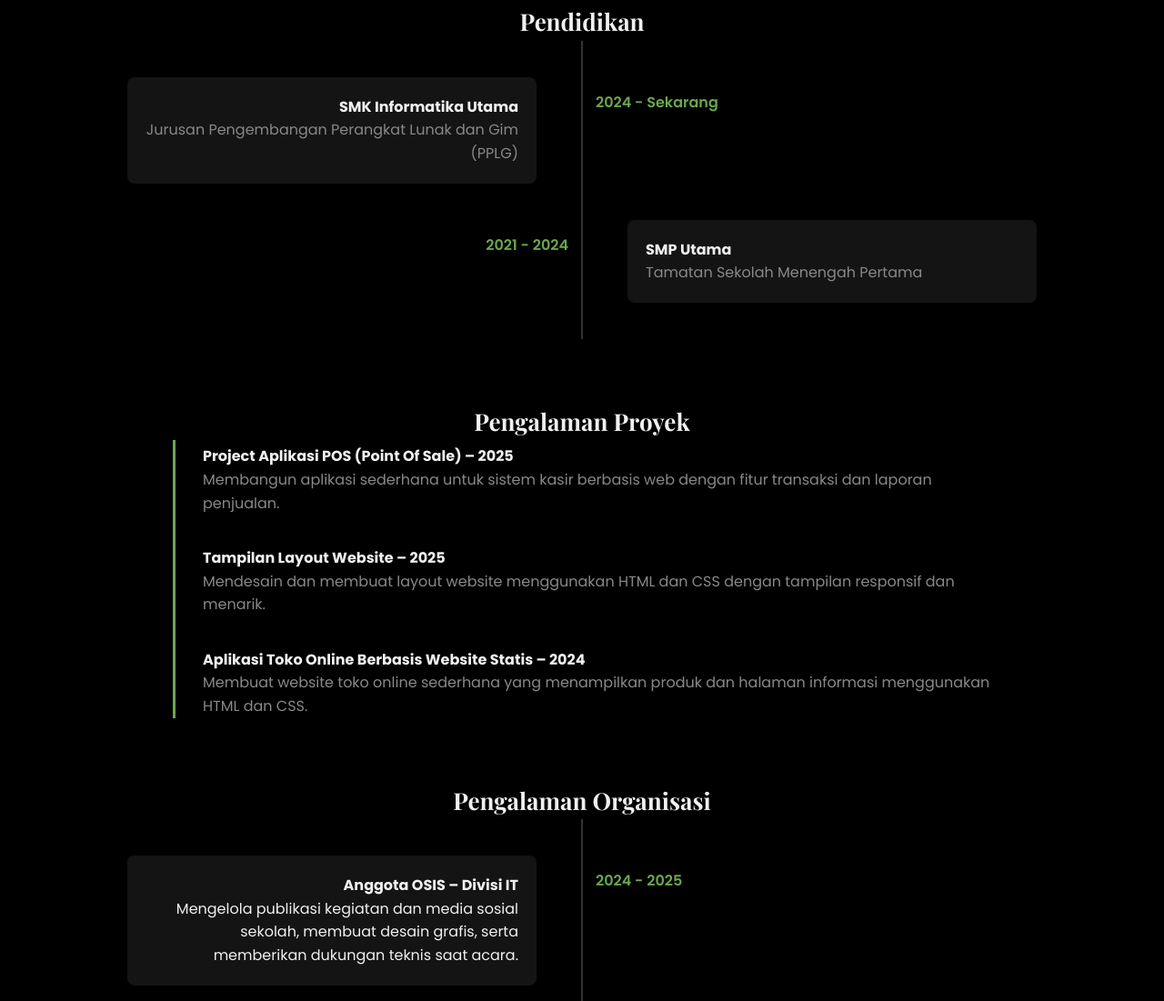
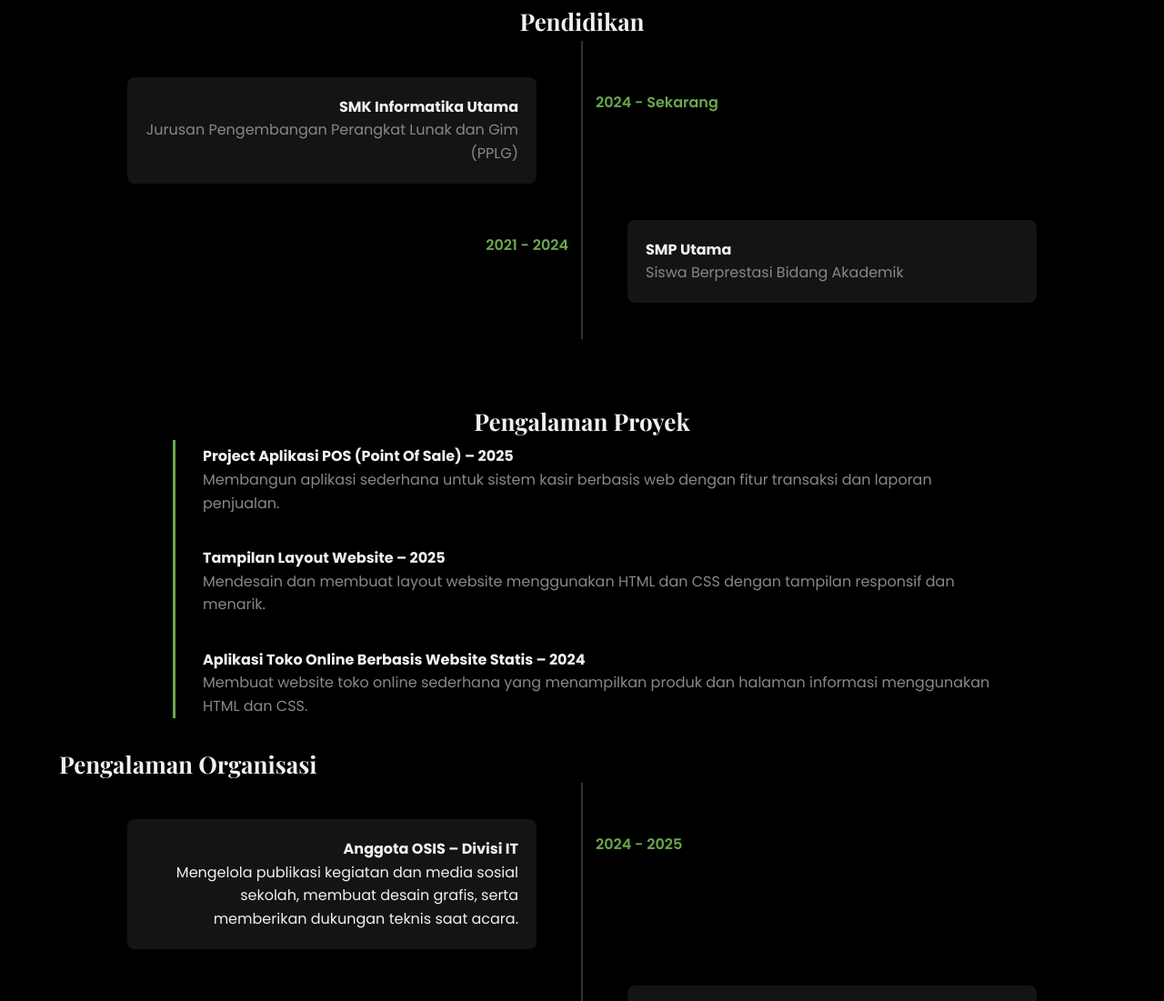
Before and after one commit to aqilla14/aqilla14.github.io, a plain HTML site: page index.html in a window 1280 px wide. Shown: the part 1872-2973 px from the top of the page at 91% size. Drawn offline with nearby package versions, Linux system fonts and the light colour scheme.

Commit message:
update index.html

```diff
--- a/index.html
+++ b/index.html
@@ -97,7 +97,7 @@
         <div class="ti-year">2021 - 2024</div>
         <div class="ti-body">
             <h4>SMP Utama</h4>
-            <p class="muted">Tamatan Sekolah Menengah Pertama</p>
+            <p class="muted">Siswa Berprestasi Bidang Akademik</p>
         </div>
     </div>
 </div>
@@ -118,7 +118,7 @@
     </div>
 </div>
 
-<h3 class="center-text reveal-item" style="margin-top: 70px;">Pengalaman Organisasi</h3>
+<h3>Pengalaman Organisasi</h3>
 <div class="timeline">
     <div class="timeline-item reveal-item">
         <div class="ti-year">2024 - 2025</div>
```
